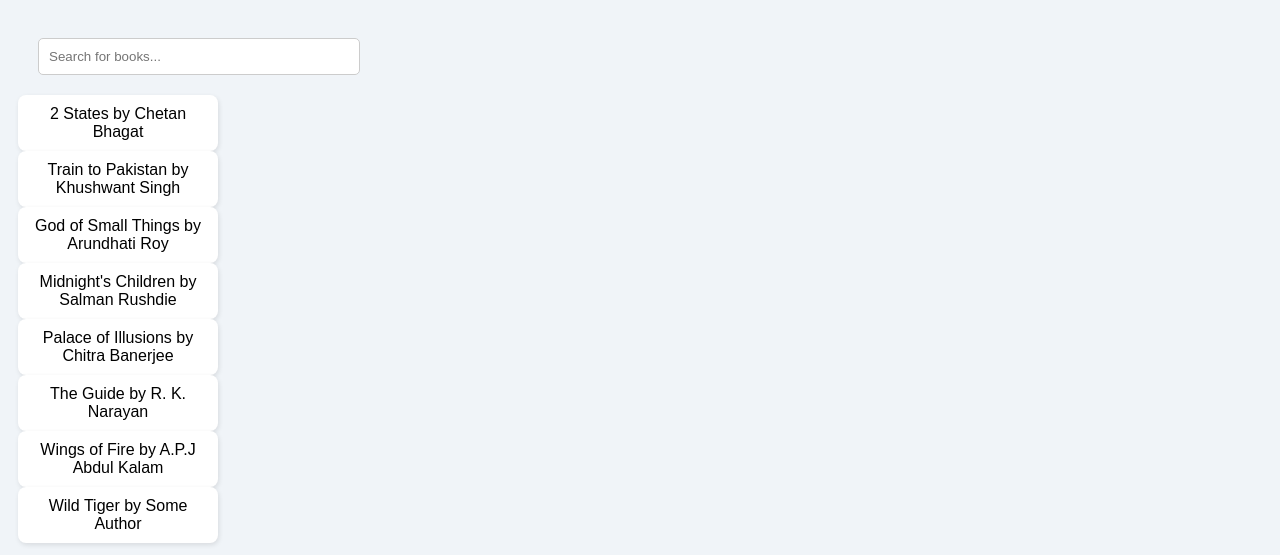
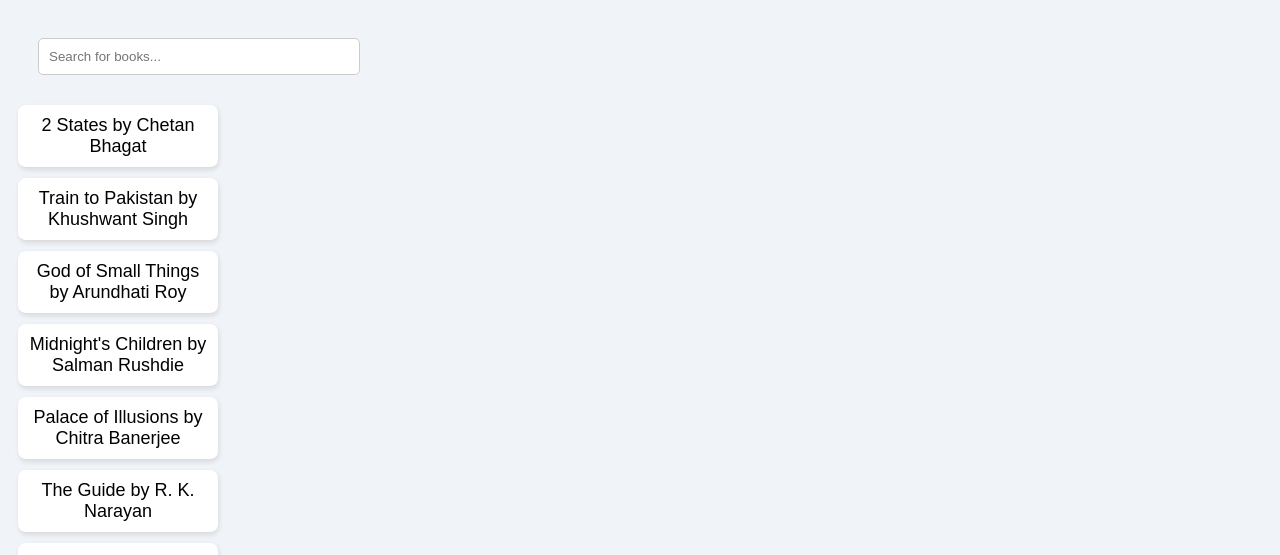
Before and after one commit to prasannavardhini3823/BookStoreWebPage, a plain HTML site: page index.html in a window 1280 px wide. Shown: the top 555 px of the page. Drawn offline with Linux system fonts and the light colour scheme.

Commit message:
Update CSS.css

```diff
--- a/CSS.css
+++ b/CSS.css
@@ -10,6 +10,13 @@ body {
     border: 1px solid #ccc;
     border-radius: 5px;
 }
+.book {
+    margin: 10px 0;
+    padding: 10px;
+    border-bottom: 1px solid #ddd;
+    font-size: 18px;
+}
+
 
 
 h1 {
```
